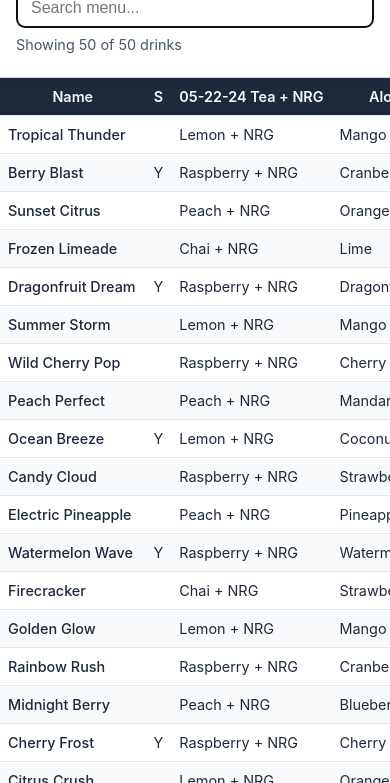
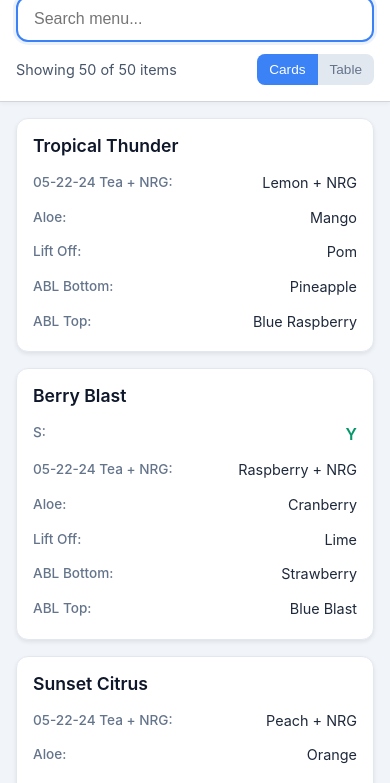
Before and after one commit to BeardedInfoSec/NSpire, a plain HTML site: page index.html in a window 390 px wide. Shown: the part 61-844 px from the top of the page. Drawn offline with nearby package versions, Linux system fonts and the light colour scheme.

Commit message:
Update index.html

```diff
--- a/index.html
+++ b/index.html
@@ -24,41 +24,78 @@
       top: 0;
       z-index: 1000;
       background: #ffffff;
-      padding: 1rem 1.5rem;
+      padding: 1rem;
       border-bottom: 1px solid #d1d5db;
       box-shadow: 0 2px 4px rgba(0, 0, 0, 0.04);
     }
 
     h1 {
-      margin: 0 0 0.5rem;
-      font-size: clamp(1.4rem, 2.5vw, 2rem);
+      margin: 0 0 0.75rem;
+      font-size: 1.5rem;
       color: #0f172a;
+      text-align: center;
     }
 
     #search {
-      padding: 10px 14px;
-      border: 1px solid #cbd5e1;
-      border-radius: 8px;
+      padding: 12px 16px;
+      border: 2px solid #cbd5e1;
+      border-radius: 12px;
       width: 100%;
-      max-width: 500px;
-      font-size: 1rem;
+      font-size: 16px; /* Prevents zoom on iOS */
       background: #fff;
       color: #0f172a;
-      margin-bottom: 0.5rem;
+      margin-bottom: 0.75rem;
+    }
+
+    #search:focus {
+      outline: none;
+      border-color: #3b82f6;
+      box-shadow: 0 0 0 3px rgba(59, 130, 246, 0.1);
+    }
+
+    .controls {
+      display: flex;
+      justify-content: space-between;
+      align-items: center;
+      gap: 1rem;
+      flex-wrap: wrap;
     }
 
     #rowCount {
       font-size: 0.9rem;
       color: #475569;
-      margin-bottom: 0.5rem;
+    }
+
+    #viewToggle {
+      display: flex;
+      background: #e2e8f0;
+      border-radius: 8px;
+      overflow: hidden;
+    }
+
+    #viewToggle button {
+      padding: 8px 12px;
+      border: none;
+      background: transparent;
+      font-size: 0.85rem;
+      color: #64748b;
+      cursor: pointer;
+      transition: all 0.2s;
+    }
+
+    #viewToggle button.active {
+      background: #3b82f6;
+      color: white;
     }
 
     #loading {
       font-style: italic;
       color: #64748b;
-      padding: 1rem;
+      padding: 2rem;
+      text-align: center;
     }
 
+    /* Desktop Table View */
     .table-container {
       flex: 1;
       overflow: auto;
@@ -80,8 +117,7 @@
       white-space: nowrap;
       overflow: hidden;
       text-overflow: ellipsis;
-      max-width: 250px;
-      position: relative;
+      max-width: 200px;
     }
 
     thead th {
@@ -102,85 +138,124 @@
       background: #e2e8f0;
     }
 
-    thead th:first-child {
-      position: sticky;
-      left: 0;
-      background: #1e293b;
-      z-index: 5;
+    /* Mobile Card View */
+    .cards-container {
+      flex: 1;
+      padding: 1rem;
+      overflow-y: auto;
     }
 
-    tbody td:first-child {
-      position: sticky;
-      left: 0;
-      background: #ffffff;
-      z-index: 2;
-      font-weight: 500;
+    .card {
+      background: white;
+      border-radius: 12px;
+      padding: 1rem;
+      margin-bottom: 1rem;
+      box-shadow: 0 2px 4px rgba(0, 0, 0, 0.08);
+      border: 1px solid #e2e8f0;
     }
 
-    /* Hover tooltip for full text */
-    td:hover::after,
-    th:hover::after {
-      content: attr(data-fulltext);
-      position: absolute;
-      top: 100%;
-      left: 0;
-      white-space: normal;
-      background: #ffffff;
-      color: #111827;
-      border: 1px solid #ccc;
-      padding: 6px 8px;
-      z-index: 10;
-      width: max-content;
-      max-width: 400px;
-      box-shadow: 0 2px 5px rgba(0,0,0,0.1);
+    .card-title {
+      font-size: 1.1rem;
+      font-weight: 600;
+      color: #0f172a;
+      margin-bottom: 0.75rem;
+      line-height: 1.3;
+    }
+
+    .card-content {
+      display: grid;
+      gap: 0.5rem;
+    }
+
+    .card-row {
+      display: flex;
+      justify-content: space-between;
+      align-items: flex-start;
+      gap: 1rem;
+      padding: 0.25rem 0;
+    }
+
+    .card-label {
+      font-size: 0.85rem;
+      color: #64748b;
+      font-weight: 500;
+      flex-shrink: 0;
+      min-width: 80px;
+    }
+
+    .card-value {
+      font-size: 0.9rem;
+      color: #1e293b;
+      text-align: right;
+      word-break: break-word;
+      line-height: 1.3;
+    }
+
+    .card-value.primary {
+      font-weight: 600;
+      color: #059669;
+      font-size: 1rem;
     }
 
     #empty {
-      padding: 1rem;
+      padding: 3rem 1rem;
       color: #6b7280;
       font-style: italic;
       text-align: center;
+      font-size: 1.1rem;
     }
 
-    @media (max-width: 768px) {
-      header {
-        padding: 1rem;
-      }
+    /* Responsive behavior */
+    @media (min-width: 768px) {
+      h1 { font-size: 2rem; }
+      #search { max-width: 500px; font-size: 1rem; }
+      .controls { flex-wrap: nowrap; }
+      #viewToggle { display: none; } /* Hide toggle on desktop */
+      .cards-container { display: none; } /* Default to table on desktop */
+    }
 
-      #search {
-        font-size: 1rem;
-        max-width: 100%;
-      }
+    @media (max-width: 767px) {
+      .table-container { display: none; } /* Hide table on mobile by default */
+      .cards-container { display: block; }
+    }
 
-      thead th,
-      tbody td {
-        padding: 10px 8px;
-        font-size: 0.9rem;
-      }
-
-      h1 {
-        font-size: 1.3rem;
-      }
-    }
+    /* View toggle states */
+    body.mobile-table .table-container { display: block; }
+    body.mobile-table .cards-container { display: none; }
+    body.mobile-cards .table-container { display: none; }
+    body.mobile-cards .cards-container { display: block; }
   </style>
 </head>
 
-<body>
+<body class="mobile-cards">
   <header>
     <h1>NSpire Menu</h1>
     <input type="search" id="search" placeholder="Search menu..." />
-    <div id="rowCount"></div>
+    <div class="controls">
+      <div id="rowCount"></div>
+      <div id="viewToggle">
+        <button id="cardsBtn" class="active">Cards</button>
+        <button id="tableBtn">Table</button>
+      </div>
+    </div>
   </header>
 
   <div id="loading">Loading menu…</div>
 
+  <!-- Desktop/Table View -->
   <div class="table-container">
     <table id="table">
       <thead id="thead"></thead>
       <tbody id="tbody"></tbody>
     </table>
-    <div id="empty" style="display:none;">No results found.</div>
   </div>
+
+  <!-- Mobile/Cards View -->
+  <div class="cards-container">
+    <div id="cards"></div>
+  </div>
+
+  <div id="empty" style="display:none;">No results found.</div>
 
   <script>
     let rows = [], headers = [], filtered = [], sortState = { key: null, dir: 1 };
@@ -188,8 +263,26 @@
     const searchInput = document.getElementById("search");
     const thead = document.getElementById("thead");
     const tbody = document.getElementById("tbody");
+    const cards = document.getElementById("cards");
     const emptyEl = document.getElementById("empty");
     const rowCount = document.getElementById("rowCount");
+    const cardsBtn = document.getElementById("cardsBtn");
+    const tableBtn = document.getElementById("tableBtn");
+
+    // View toggle functionality
+    cardsBtn.addEventListener("click", () => {
+      document.body.className = "mobile-cards";
+      cardsBtn.classList.add("active");
+      tableBtn.classList.remove("active");
+      render();
+    });
+
+    tableBtn.addEventListener("click", () => {
+      document.body.className = "mobile-table";
+      tableBtn.classList.add("active");
+      cardsBtn.classList.remove("active");
+      render();
+    });
 
     fetch("menu.csv")
       .then(res => res.text())
@@ -206,12 +299,24 @@
       });
 
     function render() {
+      const isMobile = window.innerWidth < 768;
+      const isCardsView = document.body.classList.contains("mobile-cards");
+
+      if (isMobile && isCardsView) {
+        renderCards();
+      } else {
+        renderTable();
+      }
+
+      updateRowCount();
+    }
+
+    function renderTable() {
       thead.innerHTML = "";
       const tr = document.createElement("tr");
       headers.forEach(h => {
         const th = document.createElement("th");
         th.textContent = h;
-        th.setAttribute("data-fulltext", h);
         th.addEventListener("click", () => toggleSort(h));
         if (sortState.key === h) {
           th.textContent = h + (sortState.dir === 1 ? " ▲" : " ▼");
@@ -223,7 +328,6 @@
       tbody.innerHTML = "";
       if (!filtered.length) {
         emptyEl.style.display = "block";
-        rowCount.textContent = "Showing 0 of " + rows.length + " drinks";
         return;
       }
 
@@ -236,14 +340,69 @@
           const td = document.createElement("td");
           const value = obj[h] || "";
           td.textContent = value;
-          td.setAttribute("data-fulltext", value);
+          td.title = value; // Tooltip for long text
           row.appendChild(td);
         });
         frag.appendChild(row);
       });
 
       tbody.appendChild(frag);
-      rowCount.textContent = `Showing ${filtered.length} of ${rows.length} drinks`;
+    }
+
+    function renderCards() {
+      cards.innerHTML = "";
+      if (!filtered.length) {
+        emptyEl.style.display = "block";
+        return;
+      }
+
+      emptyEl.style.display = "none";
+      const frag = document.createDocumentFragment();
+
+      filtered.forEach(obj => {
+        const card = document.createElement("div");
+        card.className = "card";
+
+        // Use first column as title, or "Item" if no data
+        const titleValue = obj[headers[0]] || "Item";
+        const title = document.createElement("div");
+        title.className = "card-title";
+        title.textContent = titleValue;
+        card.appendChild(title);
+
+        const content = document.createElement("div");
+        content.className = "card-content";
+
+        // Show remaining columns as key-value pairs
+        headers.slice(1).forEach((h, index) => {
+          const value = obj[h] || "";
+          if (value.toString().trim()) { // Only show non-empty values
+            const row = document.createElement("div");
+            row.className = "card-row";
+
+            const label = document.createElement("div");
+            label.className = "card-label";
+            label.textContent = h + ":";
+
+            const valueEl = document.createElement("div");
+            valueEl.className = `card-value ${index === 0 ? 'primary' : ''}`;
+            valueEl.textContent = value;
+
+            row.appendChild(label);
+            row.appendChild(valueEl);
+            content.appendChild(row);
+          }
+        });
+
+        card.appendChild(content);
+        frag.appendChild(card);
+      });
+
+      cards.appendChild(frag);
+    }
+
+    function updateRowCount() {
+      rowCount.textContent = `Showing ${filtered.length} of ${rows.length} items`;
     }
 
     let debounceTimer;
@@ -273,6 +432,8 @@
       if (rerender) render();
     }
 
+    // Re-render on window resize
+    window.addEventListener("resize", render);
     window.addEventListener("load", () => searchInput.focus());
   </script>
 </body>
```
